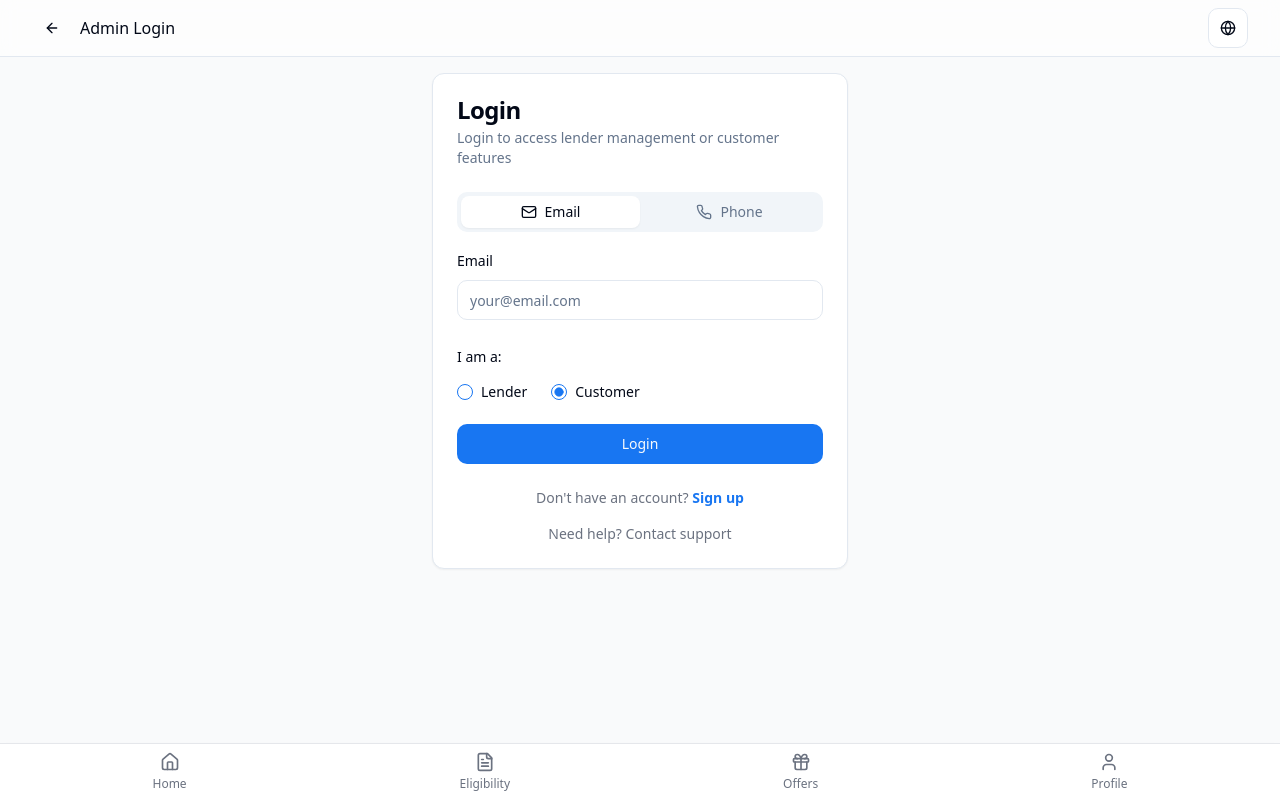
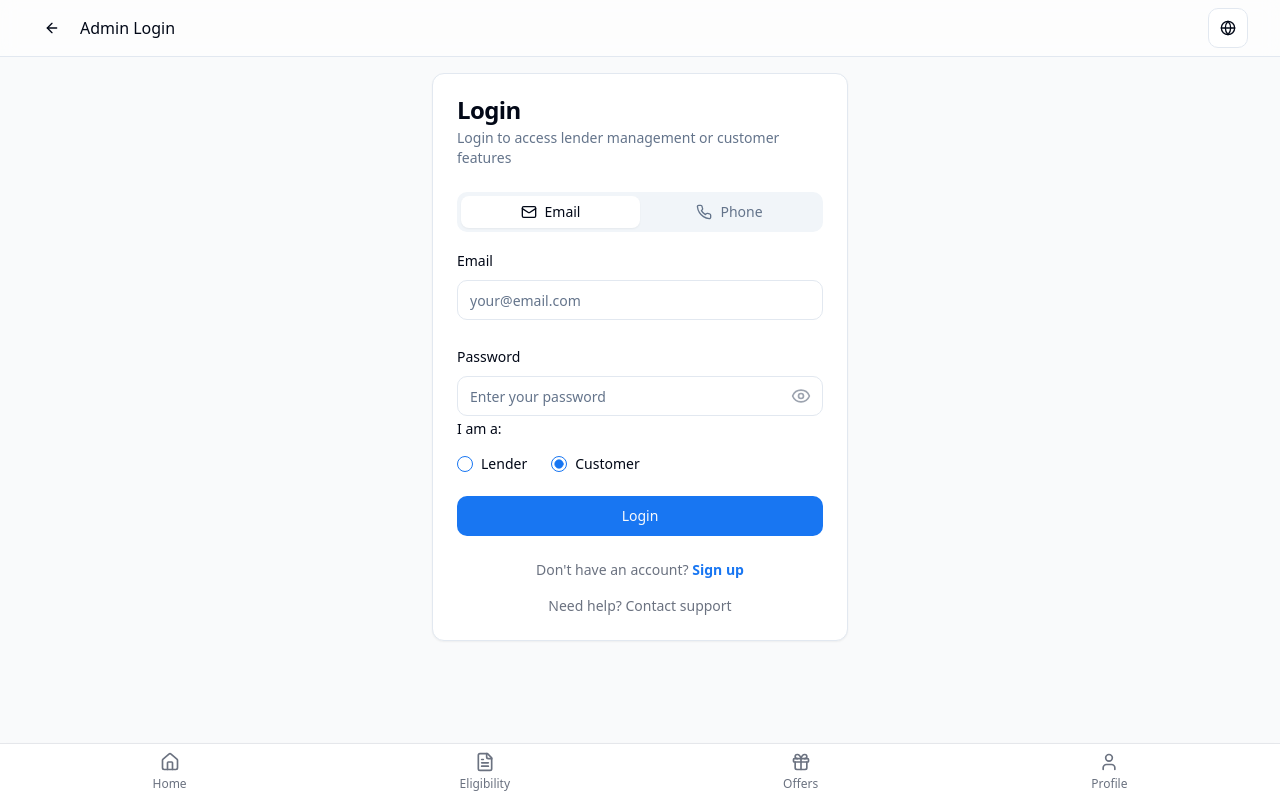
Before and after one commit to bharatpratapsingh0802/loan-lounge-nearby, a React (Vite) app: page /admin in a window 1280 px wide. Built offline with nearby package versions, Linux system fonts and the light colour scheme.

Commit message:
Add password field to login form
Adds a password field to the login form in the AdminPage component.

```diff
--- a/src/pages/AdminPage.tsx
+++ b/src/pages/AdminPage.tsx
@@ -1,7 +1,8 @@
+
 import React, { useState } from 'react';
 import { useNavigate } from 'react-router-dom';
 import { toast } from "sonner";
-import { Mail, Phone } from 'lucide-react';
+import { Mail, Phone, Eye, EyeOff } from 'lucide-react';
 import Header from '@/components/Header';
 import { supabase } from '@/integrations/supabase/client';
 import { Button } from '@/components/ui/button';
@@ -15,8 +16,10 @@ const AdminPage = () => {
   const navigate = useNavigate();
   const [email, setEmail] = useState('');
   const [phone, setPhone] = useState('');
+  const [password, setPassword] = useState('');
+  const [showPassword, setShowPassword] = useState(false);
   const [userType, setUserType] = useState('customer');
-  const [isFirstTimeLender, setIsFirstTimeLender] = useState(true); // For demo purposes
+  const [isFirstTimeLender, setIsFirstTimeLender] = useState(true);
 
   const handleLogin = async (e: React.FormEvent) => {
     e.preventDefault();
@@ -24,8 +27,7 @@ const AdminPage = () => {
     try {
       let { error } = await supabase.auth.signInWithPassword({
         email: email,
-        phone: phone,
-        password: 'dummy-password' // You'll need to add a password field to your form
+        password: password
       });
 
       if (error) throw error;
@@ -107,6 +109,32 @@ const AdminPage = () => {
               </Tabs>
 
               <div className="space-y-4 mb-6">
+                <div className="space-y-2">
+                  <Label htmlFor="password">Password</Label>
+                  <div className="relative">
+                    <Input
+                      id="password"
+                      type={showPassword ? "text" : "password"}
+                      placeholder="Enter your password"
+                      value={password}
+                      onChange={(e) => setPassword(e.target.value)}
+                      required
+                      className="pr-10"
+                    />
+                    <button
+                      type="button"
+                      onClick={() => setShowPassword(!showPassword)}
+                      className="absolute right-3 top-2.5 text-gray-400 hover:text-gray-600"
+                    >
+                      {showPassword ? (
+                        <EyeOff className="h-5 w-5" />
+                      ) : (
+                        <Eye className="h-5 w-5" />
+                      )}
+                    </button>
+                  </div>
+                </div>
+
                 <Label>I am a:</Label>
                 <RadioGroup
                   value={userType}
```
